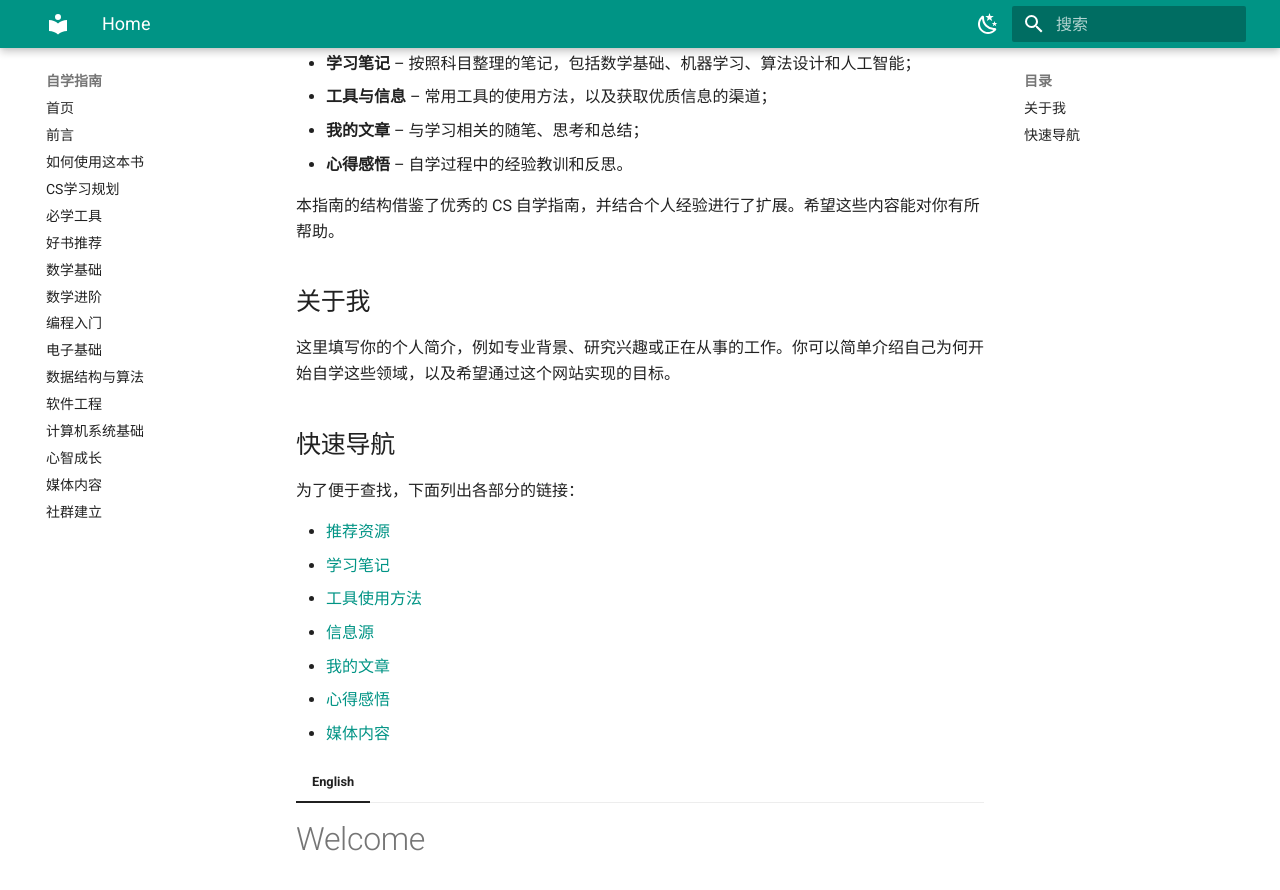
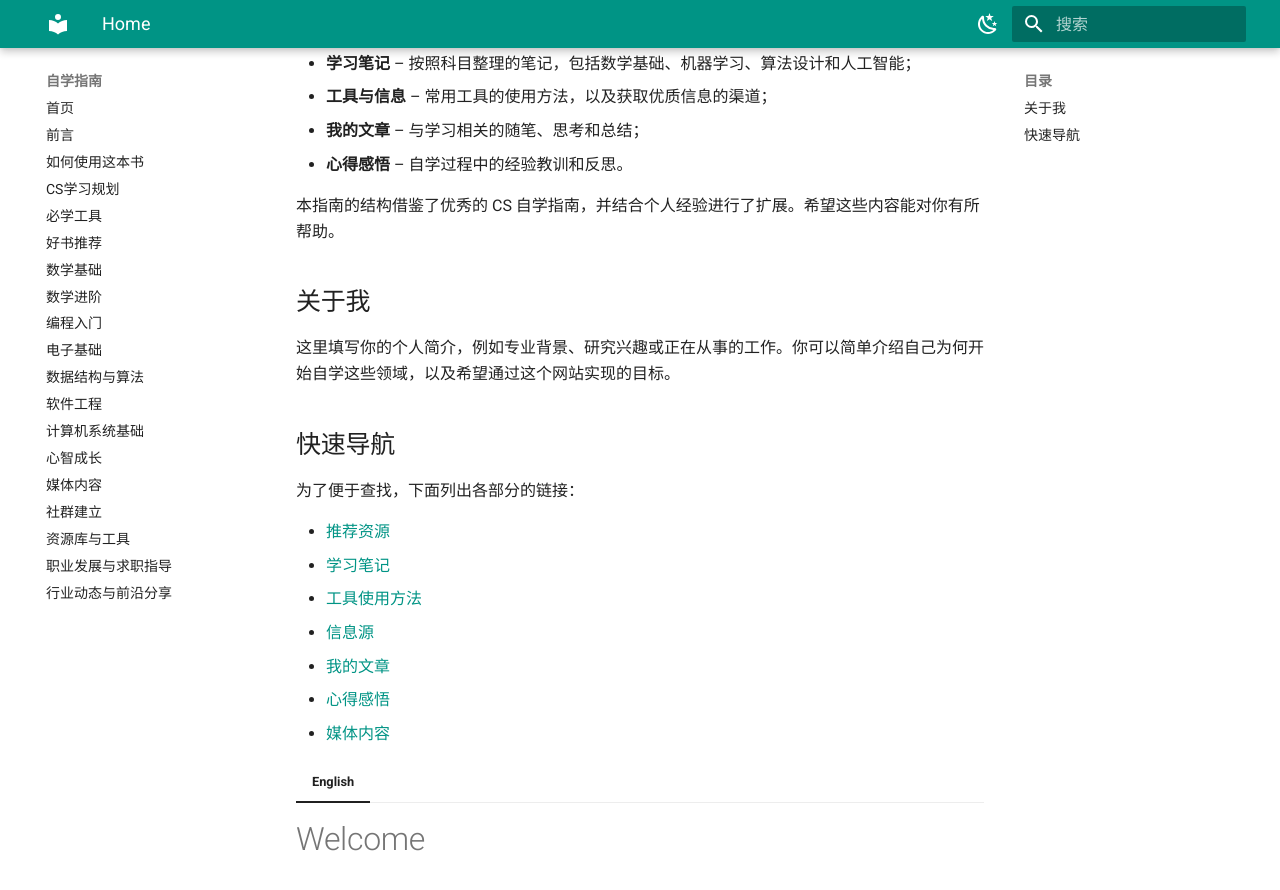
Before and after one commit to MIStatlE/MIStatlE.github.io, an MkDocs documentation site: the page built from docs/index.md, in a window 1280 px wide and 900 px high, scrolled down 302 px. Shown: the top 890 px of the window. Built offline with MkDocs 1.6.1 and Material for MkDocs 9.7.7, drawn with Linux system fonts in a browser that asks for light colours; some of the changed lines change nothing that is shown.

Commit message:
Add files via upload

```diff
--- a/mkdocs.yml
+++ b/mkdocs.yml
@@ -2,14 +2,12 @@
 site_description: 自学计算机科学、数学与个人成长的资源与笔记
 site_author: MIStatlE
 site_url: https://mistatle.github.io
- # 删除 GitHub 链接相关配置
 
-# 为确保不显示仓库链接，显式将 repo_url、repo_name 和 edit_uri 设为空
+# 删除 GitHub 链接相关配置
 repo_url: ''
 repo_name: ''
 edit_uri: ''
 
-# 在本配置中启用宽松模式并保留目录式 URL
 strict: false
 use_directory_urls: true
 
@@ -19,7 +17,6 @@
   features:
     - navigation.instant
     - navigation.expand
-    # 删除 toc.integrate 以便在页面右侧显示目录
     - content.code.copy
   palette:
     - scheme: default
@@ -63,9 +60,8 @@
 plugins:
   - search:
       lang: zh
-      separator: '[\s\-，。,.、；;！？!?\u3000]+'
+      separator: '[\\s\\-，。,.、；;！？!?\\u3000]+'
 
-# 网站导航结构
 nav:
   - 首页: zh/index.md
   - 前言: zh/preface.md
@@ -83,3 +79,6 @@
   - 心智成长: zh/growth.md
   - 媒体内容: zh/media.md
   - 社群建立: zh/community.md
+  - 资源库与工具: zh/resources.md
+  - 职业发展与求职指导: zh/career.md
+  - 行业动态与前沿分享: zh/industry.md
```
